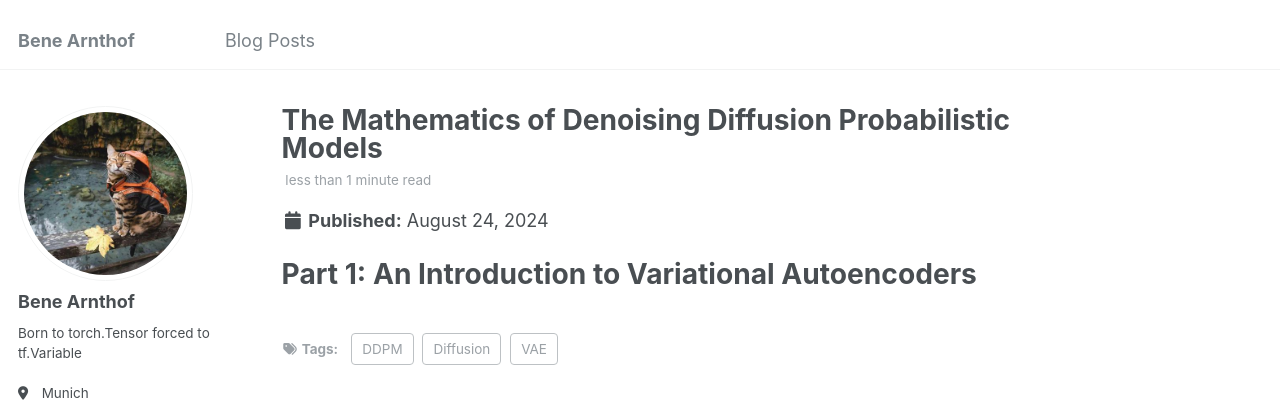
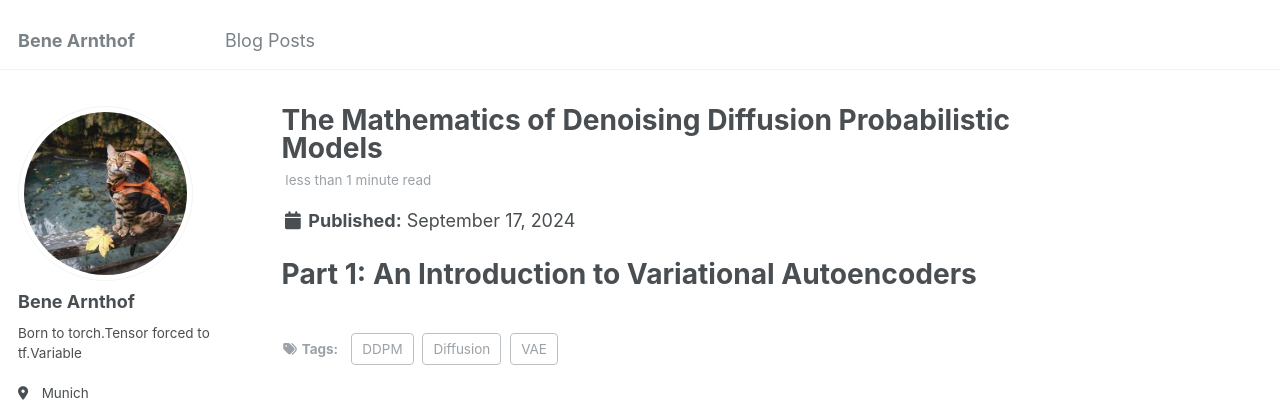
Before and after one commit to benearnthof/benearnthof.github.io, a Jekyll site: the page built from _posts/2024-17-09-VAE.md, in a window 1280 px wide and 900 px high. Shown: the top 403 px of the window. Built offline with Jekyll 4.4.1, drawn with Linux system fonts in a browser that asks for light colours.

Commit message:
Update 2024-17-09-VAE.md

```diff
--- a/_posts/2024-17-09-VAE.md
+++ b/_posts/2024-17-09-VAE.md
@@ -1,6 +1,6 @@
 ---
 title: 'The Mathematics of Denoising Diffusion Probabilistic Models'
-date: 2024-08-24
+date: 2024-09-17
 permalink: /posts/2024/09/VAE/
 tags:
   - DDPM
```
